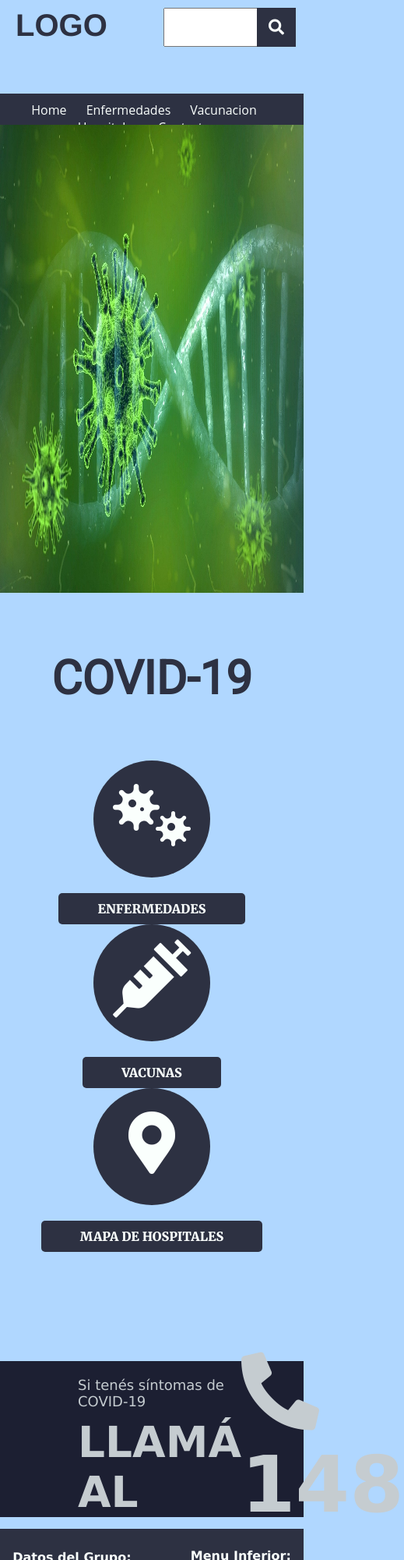
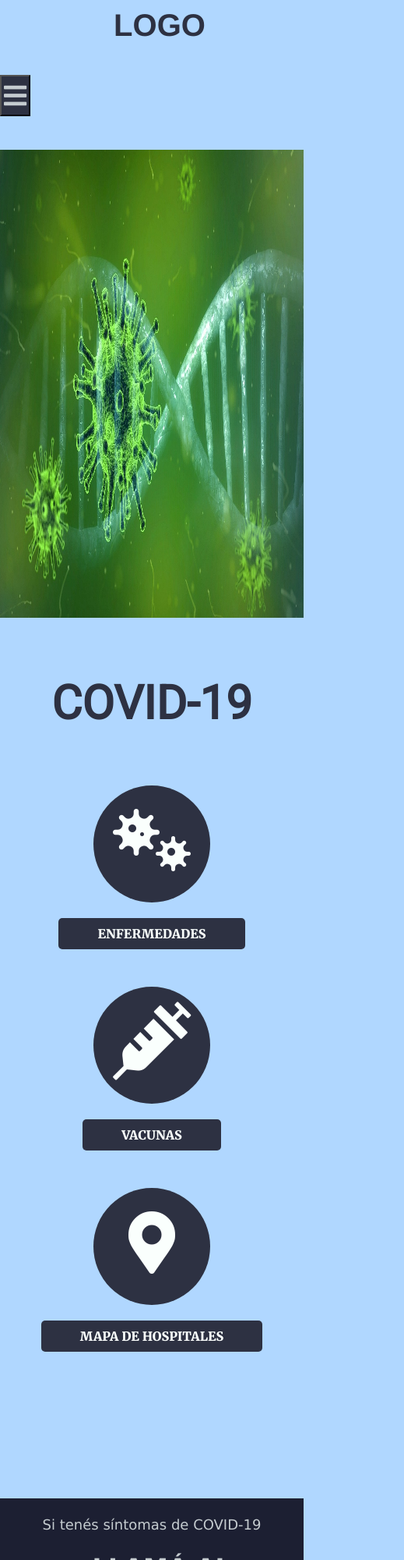
Before and after one commit to Darioorfano/COVID-19, a plain HTML site: page index.html in a window 390 px wide. Shown: the top 2000 px of the page at 78% size, 519 px wide, since content can reach past the window. Drawn offline with Linux system fonts and the light colour scheme; a web font is replaced by a local one.

Commit message:
Se agrego @media y se realizo cambios en html

```diff
--- a/css/estilos.css
+++ b/css/estilos.css
@@ -1,4 +1,5 @@
         @import url('https://fonts.googleapis.com/css2?family=Bitter:wght@700&family=Frank+Ruhl+Libre&family=Merriweather:wght@900&family=Muli:ital,wght@0,200;0,400;1,800&family=Playfair+Display&family=Roboto&display=swap');
+
 /*Estilos pagina inicio*/
 
 * {
@@ -11,10 +12,6 @@ body {
     margin: 0 auto;
     /*background-color: #C5CCD0;*/
     background-color: #B0D7FF;
-
-
-
-
 }
 header {
     background-color: #B0D7FF;
@@ -22,7 +19,6 @@ header {
     flex-wrap: wrap;
     justify-content: space-around;
     height: 150px;
-
 }
 h1 {
     text-align: center;
@@ -40,6 +36,7 @@ footer {
     justify-content: space-around;
     align-items: center;
     color: #FAFFFD;
+
 }
 
 /*Home*/
@@ -53,14 +50,14 @@ footer {
     font-family: helvetica;
     color: #2D3142;
 }
-#buscador-header {
-    height: 50px;
-    width: 100%;
-}
 .contenedor-buscador {
     width: calc(100% - 200px);
     position: relative;
     padding: 10px;
+}
+#buscador-header {
+    height: 50px;
+    width: 100%;
 }
 .contenedor-boton {
     position: absolute;
@@ -76,6 +73,9 @@ footer {
 #lupa {
     font-size: 20px;
     color: #FAFFFD;
+}
+.button-responsive{
+    display: none;
 }
 .menu-header {
     padding: 10px;
@@ -135,7 +135,6 @@ footer {
     padding-left: 25px;
     padding-top: 20px;
     color: #FAFFFD;
-    ;
 }
 #gps {
     font-size: 80px;
@@ -164,7 +163,7 @@ footer {
     margin-bottom: 15px;
 }
 .contenedor-izquierdo {
-    margin-left: 100px;
+    margin: 0 auto;
 }
 #parrafo-1 {
     padding-top: 20px;
@@ -178,7 +177,7 @@ footer {
     color: #C5CCD0;
 }
 .contenedor-derecho {
-    margin-right: 120px;
+    margin: 0 auto;
 }
 #telefono {
     color: #C5CCD0;
@@ -196,6 +195,8 @@ footer {
 #subtitulo-central {
     padding-top: 25px;
 }
+
+
 .menu-footer li {
     list-style: none;
 }
@@ -203,32 +204,138 @@ footer {
     text-decoration: none;
     color: #FAFFFD;
 }
+.columna1,.columna2,.columna3 {
+   margin:auto;
+
+}
 #redes-sociales {
     display: flex;
     padding-top: 5px;
 }
 #redes-sociales div {
-    padding-left: 10px;
+    padding-left: 5px;
 }
 #redes-sociales div a img {
     width: 50px;
     height: 50px;
 }
 
+/*Si hago primero la pagina pensada en pc empiezo desde resolucion de tablet, despues sigo con mobile, y luego superior a la resolucion estandar*/
+
+
+@media screen and (max-width:900px) {
+    #numero {
+        font-size: 4.5em;
+    }
+    #telefono {
+        font-size: 1.5em;
+    }
+
+    .button-responsive{
+        display: none;
+    }
+}
+
+    @media screen and (max-width:500px) {
+
+        #logo {
+        text-align: center;
+        }
+        .contenedor-buscador {
+            display: none;
+        }
+        .button-responsive{
+            display: block;
+            position: absolute;
+            left: 0;
+            top: 6em;
+            width:10%;
+            z-index: 2;
+            }
+        .button-responsive button{
+            background-color: #2D3142;
+            width: 100%;
+            height: 4em;
+        }
+        #icono-menu{
+            font-size: 2.5em;
+            color: #C5CCD0;
+        }
+
+        .menu-header{
+       background-color: #B0D7FF;
+            padding-top: 2.5em;
+            /*Cuando haga Js habilitarlo(sacarle el display none)*/
+            display: none;
+        }
+        .menu-header ul{
+            display: flex;
+            flex-direction: column;
+            background-color: #2D3142;
+            z-index: 1;
+            position: absolute;
+            left: 0;
+            padding-bottom: 4em;
+            width: 100vw;
+            height: 40vh;
+        }
+        .menu-header li{
+         padding-top: 1em;
+        margin-bottom: 1em;
+        border-bottom:2px solid #373d55;
+        }
+        .menu-header a{
+            font-size: 1.4em;
+        }
+
+        .contenedor-slider img {
+            width: 100%;
+            margin-top: 2em;
+
+        }
+        .contenedor-central {
+            flex-direction: column;
+            align-items: center;
+        }
+        .contenedor-central article {
+            margin-bottom: 3em;
+        }
+        .franja-llamado {
+            flex-direction: column;
+        }
+        #parrafo-2 {
+            font-size: 2em;
+            margin-left: 2em;
+            margin-top: 0.5em;
+        }
+        #telefono {
+            font-size: 1em;
+        }
+
+
+    .columna1,.columna2,.columna3 {
+        font-size: 1.2em;
+         width: 80vw;
+         margin-bottom: 0.5em;
+
+        }
+
+
+}
+
+
 
         /*Enfermedades*/
-
         #titulo-enfermedad {
             text-align: center;
-  background-color:#6bb0e6;
-
+            background-color: #6bb0e6;
         }
         #contenedor-buscador-enfermedades {
             display: flex;
             flex-wrap: wrap;
             justify-content: space-around;
             width: 100%;
-    background-color:#6bb0e6;
+            background-color: #6bb0e6;
         }
         .barra-de-busqueda {
             position: relative;
@@ -260,76 +367,66 @@ footer {
             flex-wrap: wrap;
             justify-content: space-around;
             align-items: center;
-    background-color:#6bb0e6;
+            background-color: #6bb0e6;
         }
-
         /*Al utilizar flex, el article se transforma en padre para la img,p etc*/
-
-
         .articulos {
             display: flex;
             width: 50%;
         }
-.contenido-article{
+        .contenido-article {
             display: flex;
             margin: auto;
             width: 100%;
             padding-left: 10px;
             padding-top: 10px;
         }
-
         .articulos img {
             margin-top: 20px;
             height: 200px;
             width: 40%;
             border-radius: 20px;
         }
-
         .informacion {
             width: 80%;
             margin-left: 20px;
-
-
-
             /*Utilizar color para diferenciarlo*/
         }
         .informacion .titulo-enfermedad {
             padding: 10px 1px 20px 0px;
             font-size: 30px;
         }
-
         .informacion input {
             padding: 10px;
-  margin-top:10px;
+            margin-top: 10px;
             color: #FAFFFD;
             background-color: #2D3142;
             border: 2px solid #2D3142;
             border-radius: 10px;
             cursor: pointer;
+        }
+
+    @media screen and (max-width:900px){
 
 }
-
         /*Detalle de enfermedadaes*/
-
         .contenedor-enfermedad {
             display: flex;
             height: 400px;
             flex-direction: column;
-    flex-wrap:wrap;
+            flex-wrap: wrap;
             justify-content: space-around;
-    background-color:#6bb0e6;
+            background-color: #6bb0e6;
         }
         #nombre-enfermedad {
             font-size: 25px;
             margin-bottom: 10px;
-
         }
         .articulo {
             display: flex;
             width: 60%;
             justify-content: center;
             margin: auto;
-
         }
         .articulo img {
             height: 200px;
@@ -337,18 +434,15 @@ footer {
             border-radius: 20px;
             margin-bottom: 20px;
         }
-
         /*Titulo del formulario de test*/
         #titulo {
             font-size: 25px;
             padding-bottom: 10px;
             text-align: center;
-     background-color:#72b6eb;
+            background-color: #72b6eb;
         }
-
         .contenedor-texto {
             width: 45%;
-
         }
         .contenedor-texto p {
             margin: 20px 20px;
@@ -356,13 +450,11 @@ footer {
         #titulo-sintoma {
             padding-left: 20px;
         }
-
         /*Pongo display flex para que el articulo que se encuentra abajo,
 se posicione a la derecha*/
-
         #contenedor-article {
             display: flex;
-     background-color:#72b6eb;
+            background-color: #72b6eb;
         }
         .article-left {
             display: flex;
@@ -372,7 +464,6 @@ se posicione a la derecha*/
             font-family: 'Open Sans', sans-serif;
         }
         .article-right {
-
             width: 50%;
             display: flex;
             flex-direction: row;
@@ -415,8 +506,6 @@ se posicione a la derecha*/
             display: flex;
             margin: 20px 0;
         }
-
-
         .contenedor-ciudad-sexo #ciudad {
             height: 30px;
             border-radius: 10px;
@@ -434,11 +523,7 @@ se posicione a la derecha*/
         }
         .titulo-sintomas {
             margin: 5px 0;
-
         }
-
-
-
         .contenedor-direccion-localidad {
             margin-bottom: 10px;
             display: flex;
@@ -449,7 +534,6 @@ se posicione a la derecha*/
             border-radius: 10px;
             width: 90%;
         }
-
         #button-send {
             width: 20%;
             padding: 5px;
@@ -458,9 +542,9 @@ se posicione a la derecha*/
             border: 2px solid #2D3142;
             color: #FAFFFD;
             background-color: #2D3142;
-    float:right;
+            float: right;
         }
-.section-precaucion{
+        .section-precaucion {
             display: flex;
             flex-direction: row;
             flex-wrap: nowrap;
@@ -469,67 +553,55 @@ se posicione a la derecha*/
             width: 100%;
             background-color: #6bb0e6;
         }
-.section-precaucion p{
+        .section-precaucion p {
             text-align: center;
             font-size: 20px;
             padding-top: 10px;
         }
-
-.imagen-precaucion img{
+        .imagen-precaucion img {
             padding-left: 50px;
-
         }
-
-.section-hospitales-cercanos{
+        .section-hospitales-cercanos {
             height: 500px;
             background-color: rgb(114, 182, 235);
         }
- #titulo_seccion{
+        #titulo_seccion {
             font-size: 20px;
             text-align: center;
-
         }
-.contenedor{
+        .contenedor {
             display: flex;
             flex-direction: row;
             justify-content: space-around;
-
         }
-
-#nombre-hospital{
+        #nombre-hospital {
             font-size: 20px;
         }
-
-.articulo-hospital{
-    margin:170px 45% 3px 40px;
+        .articulo-hospital {
+            margin: 170px 45% 3px 40px;
         }
-.articulo-hospital p{
+        .articulo-hospital p {
             margin-top: 10px;
         }
-.articulo-hospital img{
+        .articulo-hospital img {
             height: 120px;
         }
-
-.contenedor_mapa_cercano{
+        .contenedor_mapa_cercano {
             background: yellow;
             width: 100%;
             height: 100px;
             margin-top: 140px;
             margin-right: 30px;
         }
-#article-mapa{
+        #article-mapa {
             width: 90%;
             margin-right: 70px;
         }
-
-#article-mapa iframe{
+        #article-mapa iframe {
             width: 100%;
             height: 300px;
         }
-
-
         /*Mapa*/
-
         #titulo-mapa {
             font-size: 25px;
             text-align: center;
@@ -551,10 +623,7 @@ se posicione a la derecha*/
             width: 100%;
             height: 600px;
         }
-
-
         /*Contacto*/
-
         /*Article izquierdo Contacto*/
         #contenedor-contacto {
             display: flex;
@@ -567,13 +636,11 @@ se posicione a la derecha*/
             margin: auto;
             width: 50%;
         }
-
         #titulo-contacto {
             font-family: 'Muli', sans-serif;
             font-size: 20px;
-
         }
-#contenedor-formulario{
+        #contenedor-formulario {
             width: 50%;
             margin: 0 auto;
         }
@@ -600,20 +667,18 @@ se posicione a la derecha*/
             color: #FAFFFD;
             border: #3580D2;
             border-radius: 10px;
-    float:right;
+            float: right;
             cursor: pointer;
         }
         #button:hover {
             background-color: #464B5A;
             transition: 1s;
         }
-
         /* Article derecho Datos contacto*/
         #datos-contacto {
             width: 50%;
         }
-
-#titulo-datos{
+        #titulo-datos {
             font-family: 'Muli', sans-serif;
             font-size: 20px;
         }
@@ -623,9 +688,6 @@ se posicione a la derecha*/
         #redes-sociales-contacto div a img {
             width: 50px;
         }
-
-
-
         /*Seccion Ubicacion*/
         #titulo-ubicacion {
             font-size: 35px;
@@ -648,5 +710,4 @@ se posicione a la derecha*/
         #ubicacion iframe {
             width: 90%;
             height: 500px;
-
         }
--- a/index.html
+++ b/index.html
@@ -38,14 +38,19 @@
             </div>
 
         </div>
-         <nav class="menu-header">
-            <ul>
+             <div class="button-responsive">
+               <button><i class="fa fa-bars" id="icono-menu" aria-hidden="true"></i></button>
+            </div>
+           <nav class="menu-header">
+
+               <ul>
                 <li><a href="index.html">Home</a></li>
                 <li><a href="enfermedades.html">Enfermedades</a></li>
                 <li><a href="#">Vacunacion</a></li>
                 <li><a href="mapa_hospitales.html">Hospitales</a></li>
                 <li><a href="contacto.html">Contacto</a></li>
             </ul>
+
         </nav>
 
     </header>
@@ -96,6 +101,9 @@
                 <p id="numero"><i class="fas fa-phone-alt " id="telefono"></i>148</p>
             </article>
         </section>
+
+        </main>
+
         <footer>
             <div class="columna1">
                 <h4 id="subtitulo-izquierdo">Datos del Grupo:</h4>
@@ -135,8 +143,6 @@
             </div>
         </footer>
 
-
-    </main>
 </body>
 
 </html>
```
Also changed, not shown: detalle_enfermedad.html (+2 -2 lines), enfermedades.html (+1 -5 lines), mapa_hospitales.html (+2 -2 lines), readme.txt (added). Lines whose indentation alone changed are shown as unchanged.
